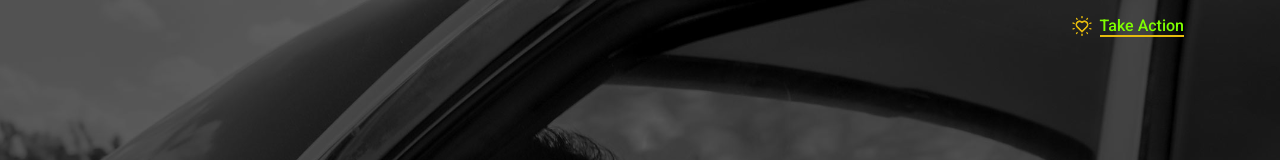
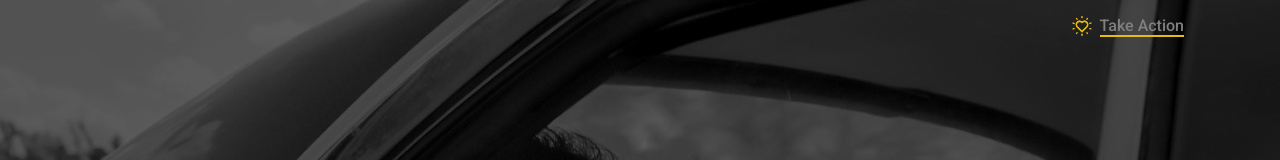
Before and after one commit to Bernd68452/Roma-Lev3_1, a plain HTML site: page index.html in a window 1280 px wide. In both pictures the pointer is over the element "Take Action". Shown: the top 160 px of the page. Drawn offline with Linux system fonts and the light colour scheme.

Commit message:
HTML 100%, CSS 50%

```diff
--- a/assets/css/style.css
+++ b/assets/css/style.css
@@ -59,7 +59,7 @@ header > div {
 }
 
 div:hover {
-    color: chartreuse;
+    color: gray;
 }
 
 
```
